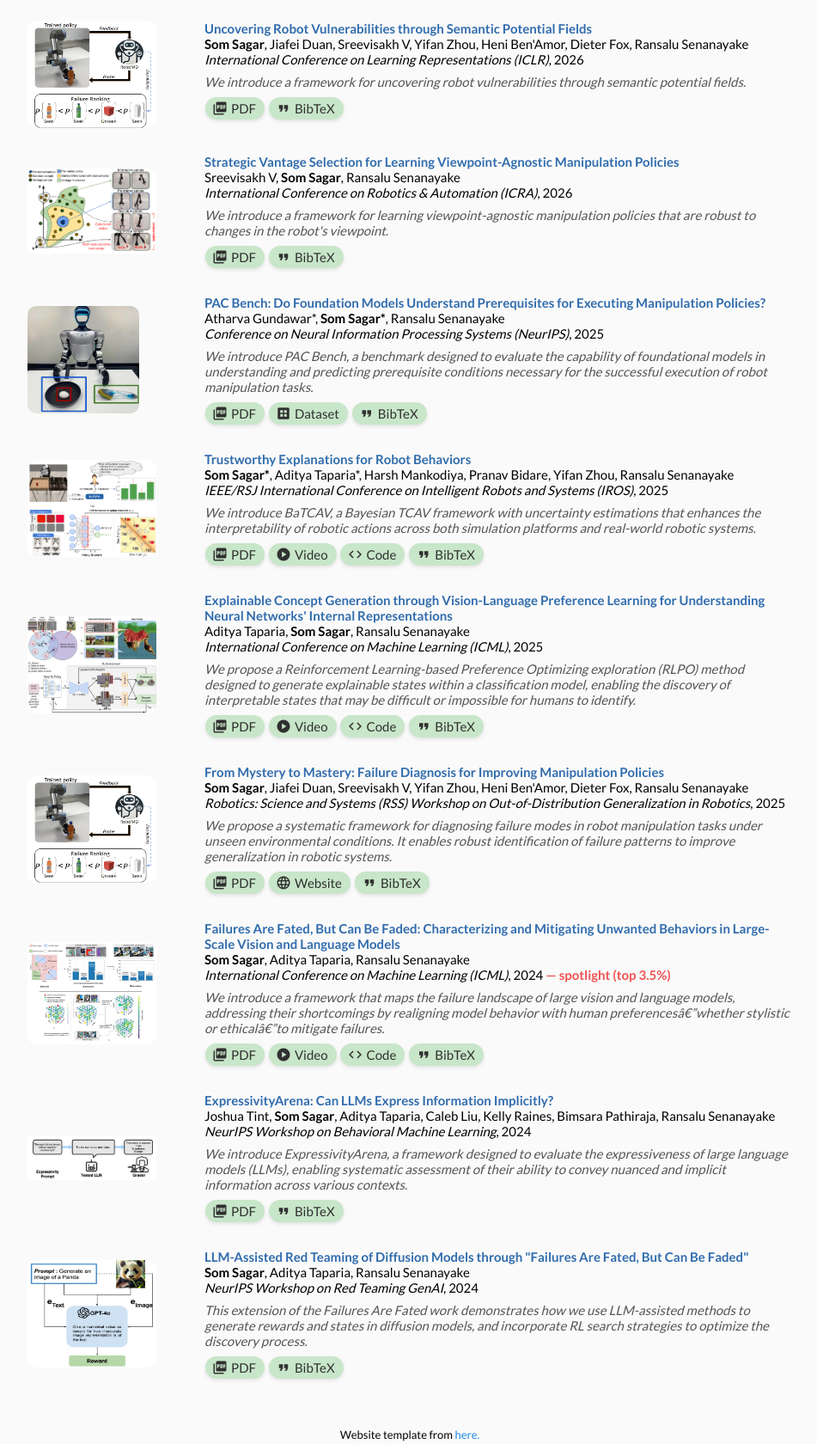
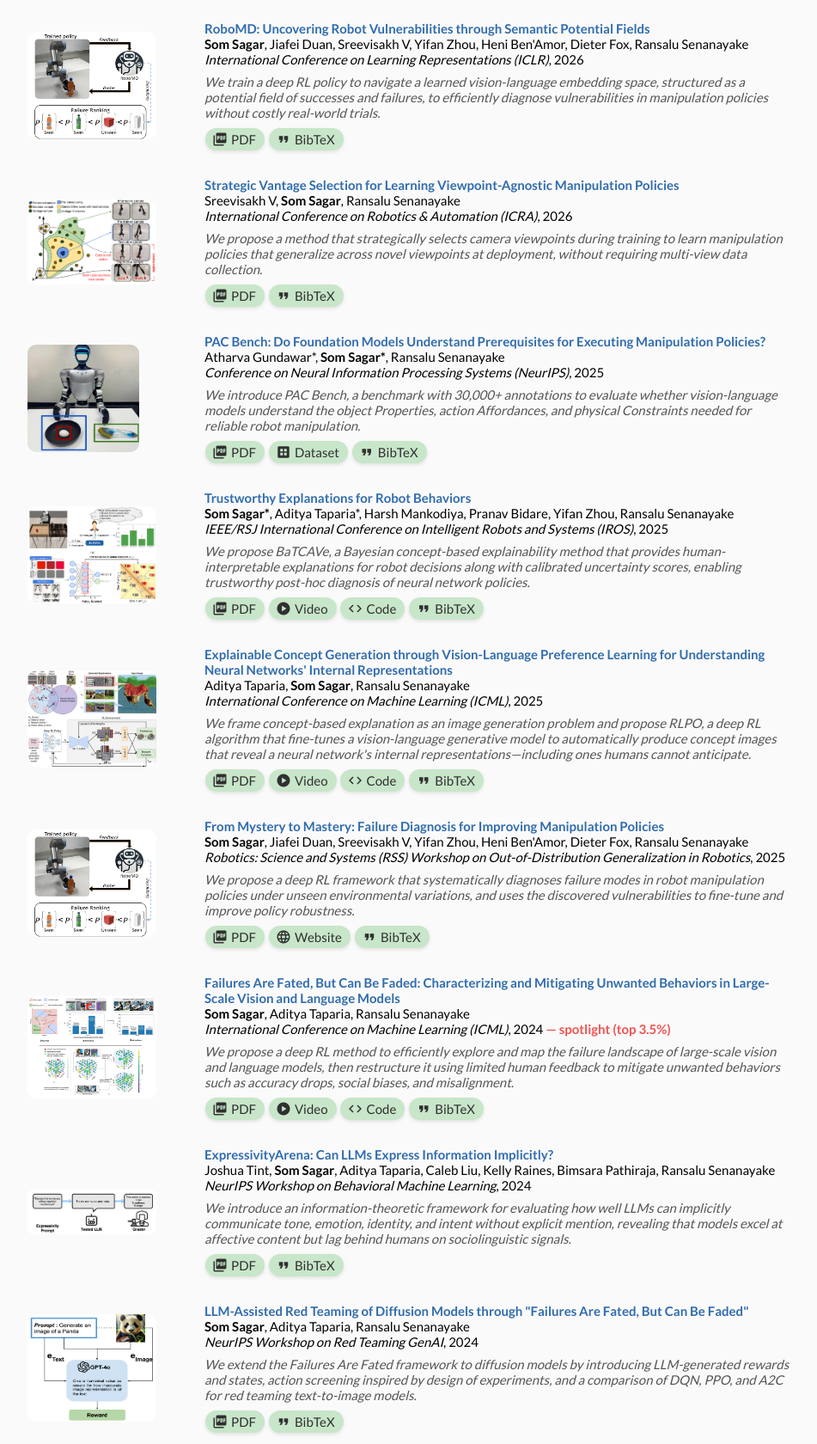
Before and after one commit to somsagar07/somsagar07.github.io, a plain HTML site: page index.html in a window 1280 px wide. Shown: the part 883-2563 px from the top of the page at 86% size, without its empty margins (163-1114 px from the left). Drawn offline with Linux system fonts and the light colour scheme.

Commit message:
updated content

```diff
--- a/index.html
+++ b/index.html
@@ -67,6 +67,10 @@
         <div class="news-scroll-container">
           <table width='100%' border='0' cellspacing='0' cellpadding='2'>
             <tr>
+              <td width='10%' valign='top'><span class='news-date'>May '26</span></td>
+              <td width='90%' valign='top'>Joined <a class='news-item-title' href="https://www.google.com/" target='_blank'><img src="images/Google_logo.png" alt="Google Logo" style="height: 1em; vertical-align: middle; margin-right: 3px; margin-bottom: 2px;">Google</a> as a student researcher.</td>
+            </tr>
+            <tr>
               <td width='10%' valign='top'><span class='news-date'>Jan '26</span></td>
               <td width='90%' valign='top'>Our paper "<a class='news-item-title' href='https://arxiv.org/abs/2506.12261' target='_blank'>Strategic Vantage Selection for Learning Viewpoint-Agnostic Manipulation Policies</a>" was accepted to ICRA 2026.</td>
             </tr>
@@ -88,7 +92,7 @@
             </tr>
             <tr>
               <td width='10%' valign='top'><span class='news-date'>May '25</span></td>
-              <td width='90%' valign='top'>Joined <a class='news-item-title' href="https://www.linkedin.com/company/linkedin/" target='_blank'><img src="images/LinkedIn_logo.png" alt="LinkedIn Logo" style="height: 1em; vertical-align: middle; margin-right: 3px;">LinkedIn</a> as a research intern.</td>
+              <td width='90%' valign='top'>Joined <a class='news-item-title' href="https://www.linkedin.com/company/linkedin/" target='_blank'><img src="images/LinkedIn_logo.png" alt="LinkedIn Logo" style="height: 1em; vertical-align: middle; margin-right: 3px; margin-bottom: 2px;">LinkedIn</a> as a research intern.</td>
             </tr>
             <tr>
               <td width='10%' valign='top'><span class='news-date'>Apr '25</span></td>
@@ -131,17 +135,17 @@
                 <img src="images/RSS_ood.png" width="150">
             </td>
             <td width="70%" valign="top" class="pub-details">
-              <papertitle>Uncovering Robot Vulnerabilities through Semantic Potential Fields</papertitle><br>
+              <papertitle>RoboMD: Uncovering Robot Vulnerabilities through Semantic Potential Fields</papertitle><br>
               <b>Som Sagar</b>, Jiafei Duan, Sreevisakh V, Yifan Zhou, Heni Ben'Amor, Dieter Fox, Ransalu Senanayake<br>
               <em>International Conference on Learning Representations (ICLR)</em>, 2026
 
               <div class="description">
-                We introduce a framework for uncovering robot vulnerabilities through semantic potential fields.
+                We train a deep RL policy to navigate a learned vision-language embedding space, structured as a potential field of successes and failures, to efficiently diagnose vulnerabilities in manipulation policies without costly real-world trials.
               </div>
 
               <a href="https://arxiv.org/abs/2412.02818" class="btn btn-publication" target="_blank"><span class="material-icons">picture_as_pdf</span> PDF</a>
-              <a href="javascript:void(0)" class="btn btn-publication" onclick="toggleBib('bib0')"><span class="material-icons">format_quote</span> BibTeX</a>
-              <div id="bib0" class="bibtex"><pre>@article{sagar2024uncovering,
+              <a href="javascript:void(0)" class="btn btn-publication" onclick="toggleBib('bib_iclr26')"><span class="material-icons">format_quote</span> BibTeX</a>
+              <div id="bib_iclr26" class="bibtex"><pre>@article{sagar2024uncovering,
             title={Uncovering Robot Vulnerabilities through Semantic Potential Fields},
             author={Sagar, Som and Duan, Jiafei and Vasudevan, Sreevisakh and Zhou, Yifan and Ben'Amor, Heni and Fox, Dieter and Senanayake, Ransalu},
             journal={arXiv:2412.02818},
@@ -160,15 +164,15 @@
               <em>International Conference on Robotics & Automation (ICRA)</em>, 2026
 
               <div class="description">
-                We introduce a framework for learning viewpoint-agnostic manipulation policies that are robust to changes in the robot's viewpoint.
+                We propose a method that strategically selects camera viewpoints during training to learn manipulation policies that generalize across novel viewpoints at deployment, without requiring multi-view data collection.
               </div>
 
-              <a href="https://arxiv.org/abs/2601.11410" class="btn btn-publication" target="_blank"><span class="material-icons">picture_as_pdf</span> PDF</a>
-              <a href="javascript:void(0)" class="btn btn-publication" onclick="toggleBib('bib0')"><span class="material-icons">format_quote</span> BibTeX</a>
-              <div id="bib0" class="bibtex"><pre>@article{gundawar2025pac,
+              <a href="https://arxiv.org/pdf/2506.12261" class="btn btn-publication" target="_blank"><span class="material-icons">picture_as_pdf</span> PDF</a>
+              <a href="javascript:void(0)" class="btn btn-publication" onclick="toggleBib('bib_icra26')"><span class="material-icons">format_quote</span> BibTeX</a>
+              <div id="bib_icra26" class="bibtex"><pre>@article{vasudevan2026strategic,
             title={Strategic Vantage Selection for Learning Viewpoint-Agnostic Manipulation Policies},
             author={Vasudevan, Sreevisakh and Sagar, Som and Senanayake, Ransalu},
-            journal={arXiv:2601.11410},
+            journal={arXiv:2506.12261},
             year={2026}
           }</pre></div>
             </td>
@@ -184,14 +188,14 @@
               <em>Conference on Neural Information Processing Systems (NeurIPS)</em>, 2025
 
               <div class="description">
-                We introduce PAC Bench, a benchmark designed to evaluate the capability of foundational models in understanding and predicting prerequisite conditions necessary for the successful execution of robot manipulation tasks.
+                We introduce PAC Bench, a benchmark with 30,000+ annotations to evaluate whether vision-language models understand the object Properties, action Affordances, and physical Constraints needed for reliable robot manipulation.
               </div>
 
               <a href="https://arxiv.org/abs/2506.23725" class="btn btn-publication" target="_blank"><span class="material-icons">picture_as_pdf</span> PDF</a>
               <!-- <a class="btn btn-publication" onclick="openModal('videos/BaTCAVe Video.mp4')"><span class="material-icons">play_circle</span> Video</a> -->
               <a href="https://huggingface.co/Pacbench" class="btn btn-publication" target="_blank"><span class="material-icons">dataset</span> Dataset</a>
-              <a href="javascript:void(0)" class="btn btn-publication" onclick="toggleBib('bib0')"><span class="material-icons">format_quote</span> BibTeX</a>
-              <div id="bib0" class="bibtex"><pre>@article{gundawar2025pac,
+              <a href="javascript:void(0)" class="btn btn-publication" onclick="toggleBib('bib_neurips25')"><span class="material-icons">format_quote</span> BibTeX</a>
+              <div id="bib_neurips25" class="bibtex"><pre>@article{gundawar2025pac,
             title={PAC Bench: Do Foundation Models Understand Prerequisites for Executing Manipulation Policies?},
             author={Gundawar, Atharva and Sagar, Som and Senanayake, Ransalu},
             journal={arXiv:2506.23725},
@@ -210,7 +214,7 @@
               <em>IEEE/RSJ International Conference on Intelligent Robots and Systems (IROS)</em>, 2025
 
               <div class="description">
-                We introduce BaTCAV, a Bayesian TCAV framework with uncertainty estimations that enhances the interpretability of robotic actions across both simulation platforms and real-world robotic systems.
+                We propose BaTCAVe, a Bayesian concept-based explainability method that provides human-interpretable explanations for robot decisions along with calibrated uncertainty scores, enabling trustworthy post-hoc diagnosis of neural network policies.
               </div>
 
               <a href="https://arxiv.org/abs/2409.10733" class="btn btn-publication" target="_blank"><span class="material-icons">picture_as_pdf</span> PDF</a>
@@ -238,7 +242,7 @@
               <em>International Conference on Machine Learning (ICML)</em>, 2025
 
               <div class="description">
-                We propose a Reinforcement Learning-based Preference Optimizing exploration (RLPO) method designed to generate explainable states within a classification model, enabling the discovery of interpretable states that may be difficult or impossible for humans to identify.
+                We frame concept-based explanation as an image generation problem and propose RLPO, a deep RL algorithm that fine-tunes a vision-language generative model to automatically produce concept images that reveal a neural network's internal representations&mdash;including ones humans cannot anticipate.
               </div>
 
               <a href="https://arxiv.org/abs/2408.13438" class="btn btn-publication" target="_blank"><span class="material-icons">picture_as_pdf</span> PDF</a>
@@ -263,7 +267,7 @@
               <b>Som Sagar</b>, Jiafei Duan, Sreevisakh V, Yifan Zhou, Heni Ben'Amor, Dieter Fox, Ransalu Senanayake<br>
               <em>Robotics: Science and Systems (RSS) Workshop on Out-of-Distribution Generalization in Robotics</em>, 2025
               <div class="description">
-                We propose a systematic framework for diagnosing failure modes in robot manipulation tasks under unseen environmental conditions. It enables robust identification of failure patterns to improve generalization in robotic systems.
+                We propose a deep RL framework that systematically diagnoses failure modes in robot manipulation policies under unseen environmental variations, and uses the discovered vulnerabilities to fine-tune and improve policy robustness.
               </div>
 
               <a href="https://arxiv.org/pdf/2412.02818" class="btn btn-publication" target="_blank"><span class="material-icons">picture_as_pdf</span> PDF</a>
@@ -271,7 +275,7 @@
               <a href="javascript:void(0)" class="btn btn-publication" onclick="toggleBib('bib3')"><span class="material-icons">format_quote</span> BibTeX</a>
               <div id="bib3" class="bibtex"><pre>@inproceedings{sagar2024mystery,
             title={From Mystery to Mastery: Failure Diagnosis for Improving Manipulation Policies},
-            author={Sagar, Som and Duan, Jiafei and Vasudevan, Sreevisakh and Zhou, Yifan, Ben'Amor, Heni and Fox, Dieter and Senanayake, Ransalu},
+            author={Sagar, Som and Duan, Jiafei and Vasudevan, Sreevisakh and Zhou, Yifan and Ben'Amor, Heni and Fox, Dieter and Senanayake, Ransalu},
             booktitle={RSS Workshop on Out-of-Distribution Generalization in Robotics},
             year={2025}
           }</pre></div>
@@ -288,7 +292,7 @@
               <em>International Conference on Machine Learning (ICML)</em>, 2024
               <span style="color: #EF5350; font-weight: 600;"> &mdash; spotlight (top 3.5%)</span>
               <div class="description">
-                We introduce a framework that maps the failure landscape of large vision and language models, addressing their shortcomings by realigning model behavior with human preferences—whether stylistic or ethical—to mitigate failures.
+                We propose a deep RL method to efficiently explore and map the failure landscape of large-scale vision and language models, then restructure it using limited human feedback to mitigate unwanted behaviors such as accuracy drops, social biases, and misalignment.
               </div>
 
               <a href="https://arxiv.org/abs/2406.07145" class="btn btn-publication" target="_blank"><span class="material-icons">picture_as_pdf</span> PDF</a>
@@ -315,7 +319,7 @@
               <em>NeurIPS Workshop on Behavioral Machine Learning</em>, 2024
 
               <div class="description">
-                We introduce ExpressivityArena, a framework designed to evaluate the expressiveness of large language models (LLMs), enabling systematic assessment of their ability to convey nuanced and implicit information across various contexts.
+                We introduce an information-theoretic framework for evaluating how well LLMs can implicitly communicate tone, emotion, identity, and intent without explicit mention, revealing that models excel at affective content but lag behind humans on sociolinguistic signals.
               </div>
 
               <a href="https://arxiv.org/abs/2411.08010" class="btn btn-publication" target="_blank"><span class="material-icons">picture_as_pdf</span> PDF</a>
@@ -339,7 +343,7 @@
               <em>NeurIPS Workshop on Red Teaming GenAI</em>, 2024
 
               <div class="description">
-                This extension of the Failures Are Fated work demonstrates how we use LLM-assisted methods to generate rewards and states in diffusion models, and incorporate RL search strategies to optimize the discovery process.
+                We extend the Failures Are Fated framework to diffusion models by introducing LLM-generated rewards and states, action screening inspired by design of experiments, and a comparison of DQN, PPO, and A2C for red teaming text-to-image models.
               </div>
 
               <a href="https://arxiv.org/abs/2410.16738" class="btn btn-publication" target="_blank"><span class="material-icons">picture_as_pdf</span> PDF</a>
```
Also changed, not shown: images/Google_logo.png (added).
